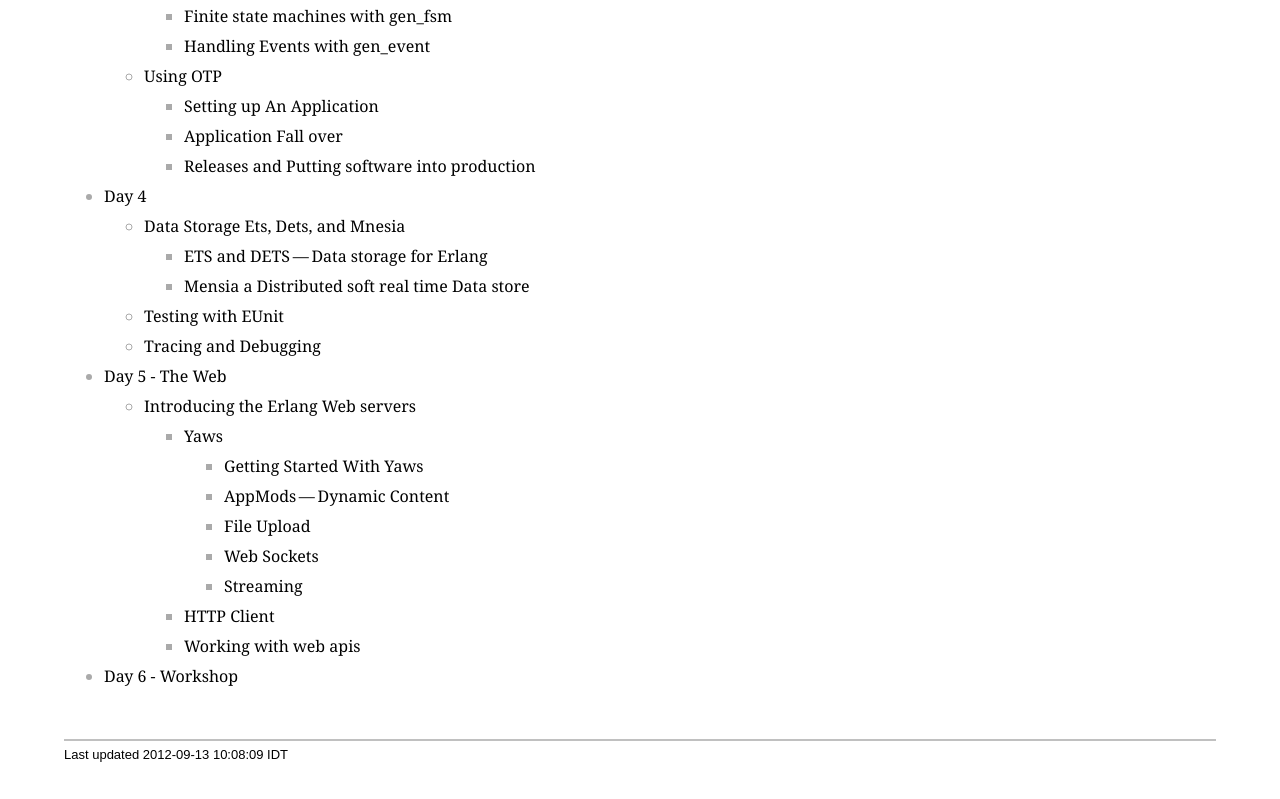
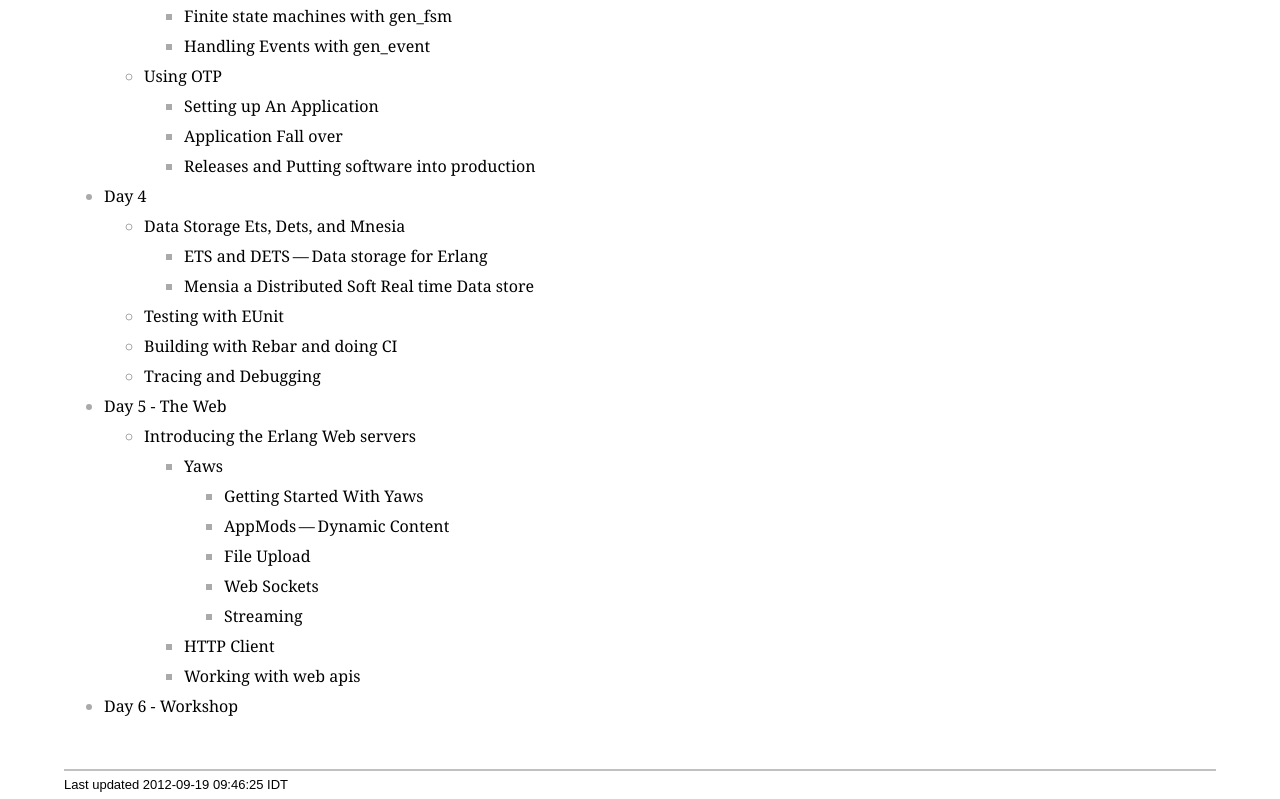
Before and after one commit to zkessin/training, a plain HTML site: page Erlang/syllabus.html in a window 1280 px wide. Shown: the part 911-1710 px from the top of the page. Before the commit the page ends 1680 px from the top, so only its background shows below. Drawn offline with Linux system fonts and the light colour scheme.

Commit message:
compiled html

```diff
--- a/Erlang/syllabus.html
+++ b/Erlang/syllabus.html
@@ -938,7 +938,7 @@ ETS and DETS&#8201;&#8212;&#8201;Data storage for Erlang
 </li>
 <li>
 <p>
-Mensia a Distributed soft real time Data store
+Mensia a Distributed Soft Real time Data store
 </p>
 </li>
 </ul></div>
@@ -946,6 +946,11 @@ Mensia a Distributed soft real time Data store
 <li>
 <p>
 Testing with EUnit
+</p>
+</li>
+<li>
+<p>
+Building with Rebar and doing CI
 </p>
 </li>
 <li>
@@ -1023,7 +1028,7 @@ Day 6 - Workshop
 <div id="footnotes"><hr></div>
 <div id="footer">
 <div id="footer-text">
-Last updated 2012-09-13 10:08:09 IDT
+Last updated 2012-09-19 09:46:25 IDT
 </div>
 </div>
 </body>
```
